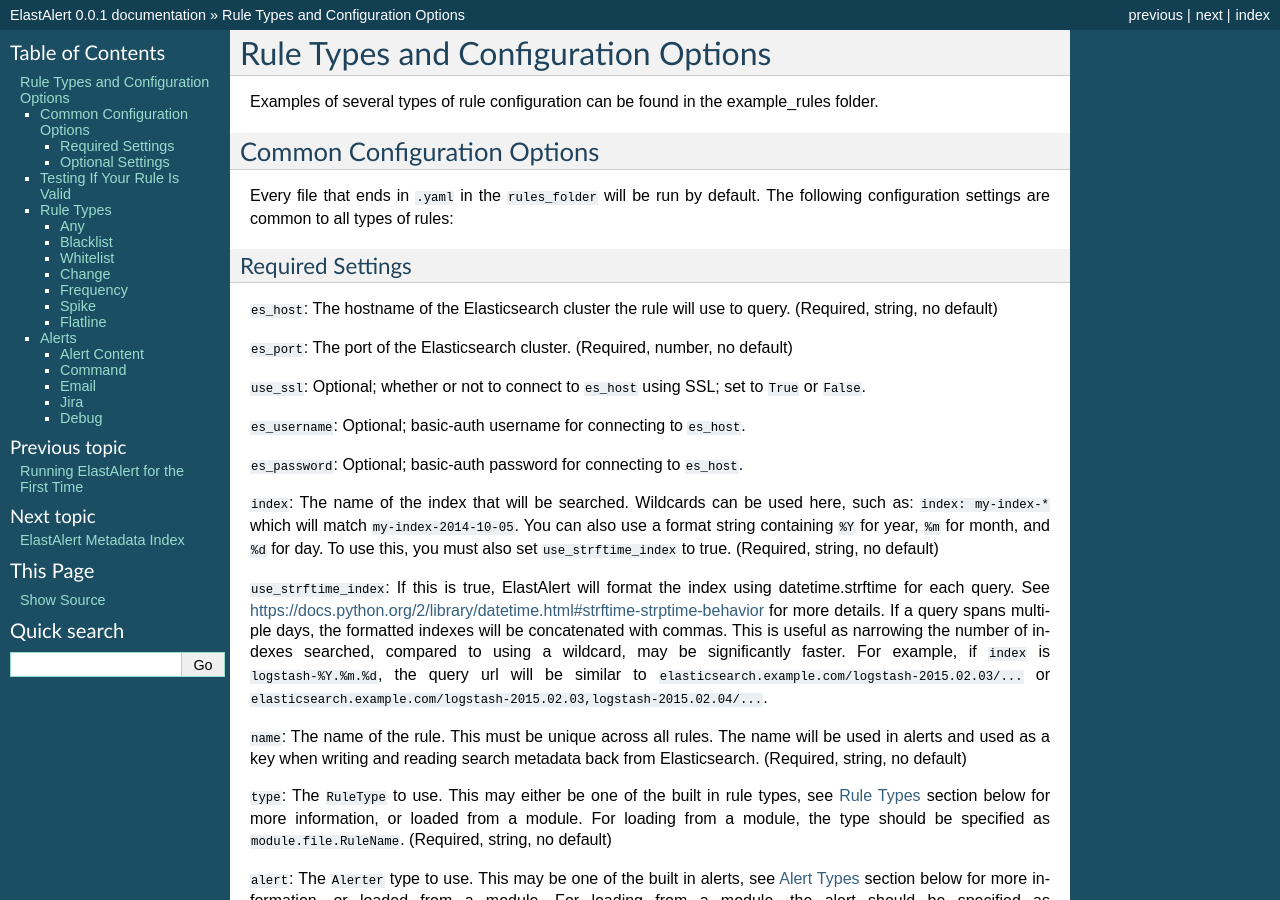
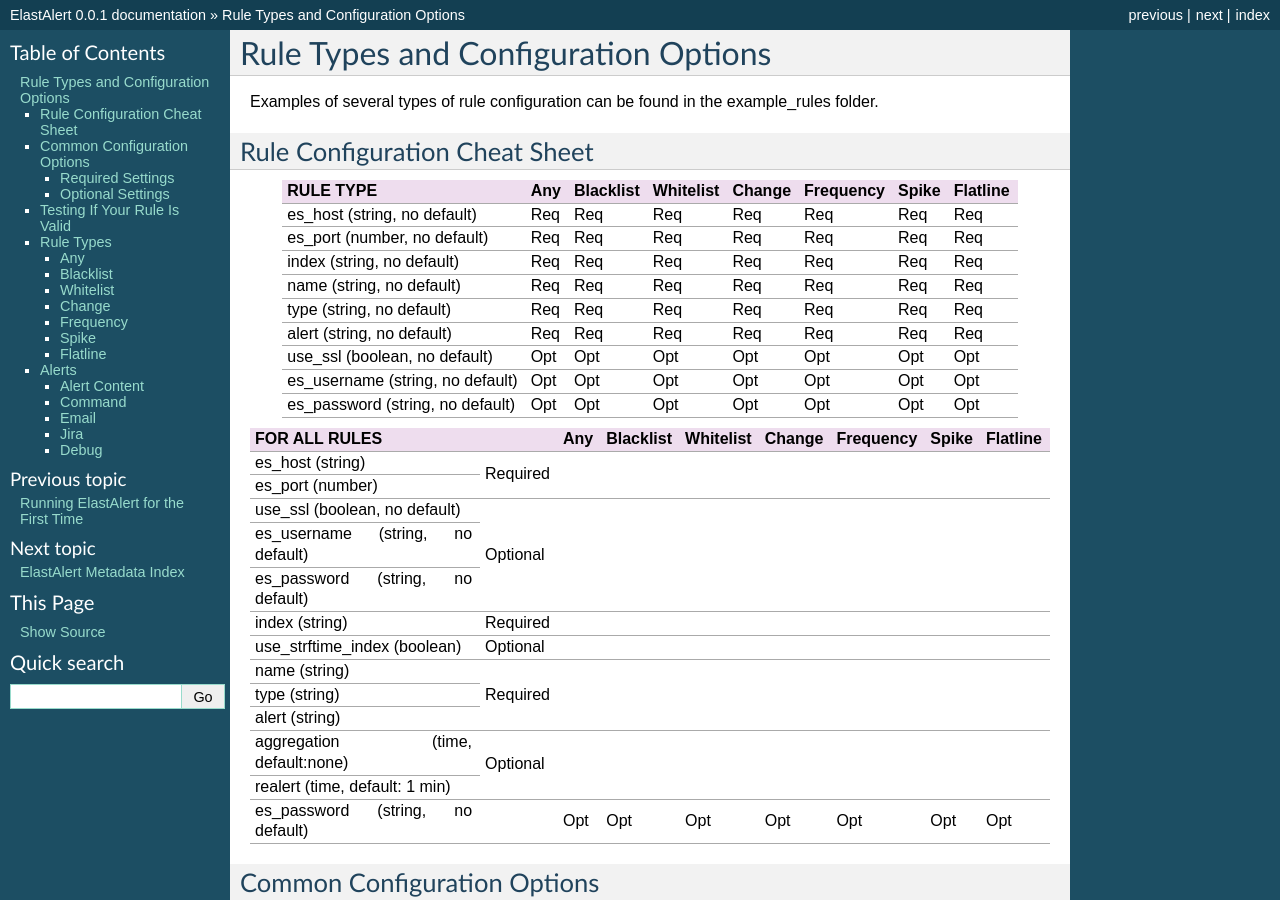
Before and after one commit to Yelp/elastalert, a Sphinx documentation site: the page built from docs/source/ruletypes.rst, in a window 1280 px wide and 900 px high. Built offline with Sphinx 7.4.7, drawn with Linux system fonts in a browser that asks for light colours.

Commit message:
Update ruletypes.rst

```diff
--- a/docs/source/ruletypes.rst
+++ b/docs/source/ruletypes.rst
@@ -4,6 +4,63 @@
 Examples of several types of rule configuration can be found in the example_rules folder.
 
 .. _commonconfig:
+
+Rule Configuration Cheat Sheet
+==============================
+
++------------------------------------------+-----+-----------+-----------+--------+-----------+-------+----------+
+|      RULE TYPE                           | Any | Blacklist | Whitelist | Change | Frequency | Spike | Flatline |
++==========================================+=====+===========+===========+========+===========+=======+==========+
+| es_host (string, no default)             | Req |    Req    |   Req     |  Req   |    Req    | Req   |   Req    |
++------------------------------------------+-----+-----------+-----------+--------+-----------+-------+----------+
+| es_port (number, no default)             | Req |    Req    |   Req     |  Req   |    Req    | Req   |   Req    |
++------------------------------------------+-----+-----------+-----------+--------+-----------+-------+----------+
+| index (string, no default)               | Req |    Req    |   Req     |  Req   |    Req    | Req   |   Req    |
++------------------------------------------+-----+-----------+-----------+--------+-----------+-------+----------+
+| name (string, no default)                | Req |    Req    |   Req     |  Req   |    Req    | Req   |   Req    |
++------------------------------------------+-----+-----------+-----------+--------+-----------+-------+----------+
+| type (string, no default)                | Req |    Req    |   Req     |  Req   |    Req    | Req   |   Req    |
++------------------------------------------+-----+-----------+-----------+--------+-----------+-------+----------+
+| alert (string, no default)               | Req |    Req    |   Req     |  Req   |    Req    | Req   |   Req    |
++------------------------------------------+-----+-----------+-----------+--------+-----------+-------+----------+
+| use_ssl (boolean, no default)            | Opt |    Opt    |   Opt     |  Opt   |    Opt    | Opt   |   Opt    |
++------------------------------------------+-----+-----------+-----------+--------+-----------+-------+----------+
+| es_username (string, no default)         | Opt |    Opt    |   Opt     |  Opt   |    Opt    | Opt   |   Opt    |
++------------------------------------------+-----+-----------+-----------+--------+-----------+-------+----------+
+| es_password (string, no default)         | Opt |    Opt    |   Opt     |  Opt   |    Opt    | Opt   |   Opt    |
++------------------------------------------+-----+-----------+-----------+--------+-----------+-------+----------+
+
++----------------------------------+-----------+---+---------+---------+------+---------+-----+--------+
+|              FOR ALL RULES       |           |Any|Blacklist|Whitelist|Change|Frequency|Spike|Flatline|
++==================================+===========+===+=========+=========+======+=========+=====+========+
+| es_host (string)                 |           |                                                       |
++----------------------------------+           +                                                       +
+| es_port (number)                 | Required  |                                                       |
++----------------------------------+-----------+---+---------+---------+------+---------+-----+--------+
+| use_ssl (boolean, no default)    | Optional  |                                                       |
++----------------------------------+           +                                                       +
+| es_username (string, no default) |           |                                                       |
++----------------------------------+           +                                                       +
+| es_password (string, no default) |           |                                                       |
++----------------------------------+-----------+---+---------+---------+------+---------+-----+--------+
+| index (string)                   | Required  |                                                       |
++----------------------------------+-----------+---+---------+---------+------+---------+-----+--------+
+| use_strftime_index (boolean)     | Optional  |                                                       |
++----------------------------------+-----------+---+---------+---------+------+---------+-----+--------+
+| name (string)                    | Required  |                                                       |
++----------------------------------+           +                                                       +
+| type (string)                    |           |                                                       |
++----------------------------------+           +                                                       +
+| alert (string)                   |           |                                                       |
++----------------------------------+-----------+---+---------+---------+------+---------+-----+--------+
+|aggregation (time, default:none)  | Optional  |                                                       |
++----------------------------------+           +                                                       +
+| realert (time, default: 1 min)   |           |                                                       |
++----------------------------------+-----------+---+---------+---------+------+---------+-----+--------+
+| es_password (string, no default) |           |Opt| Opt     |   Opt   |  Opt |  Opt    | Opt | Opt    |
++----------------------------------+-----------+---+---------+---------+------+---------+-----+--------+
+
+
 
 Common Configuration Options
 ============================
```
